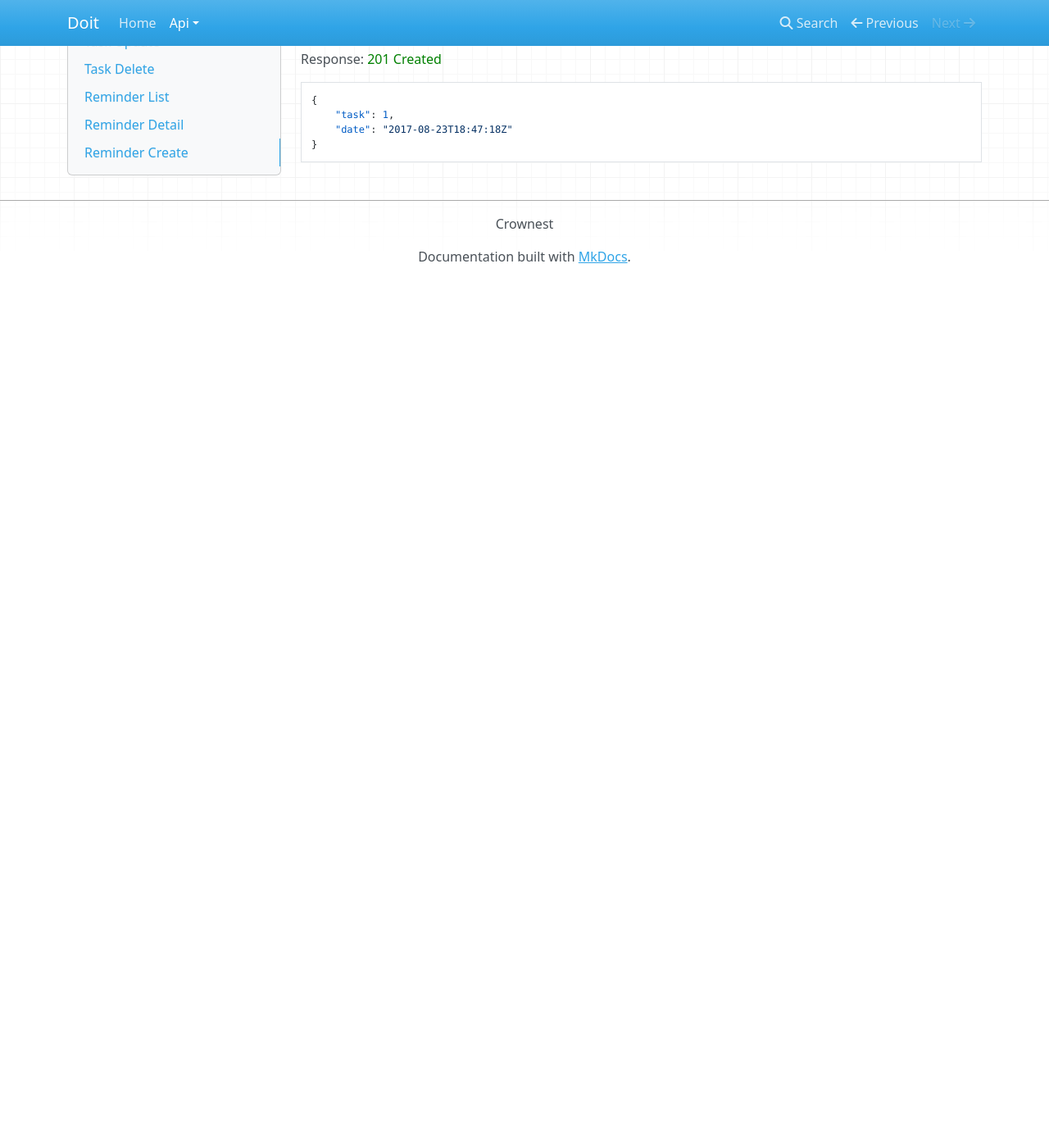
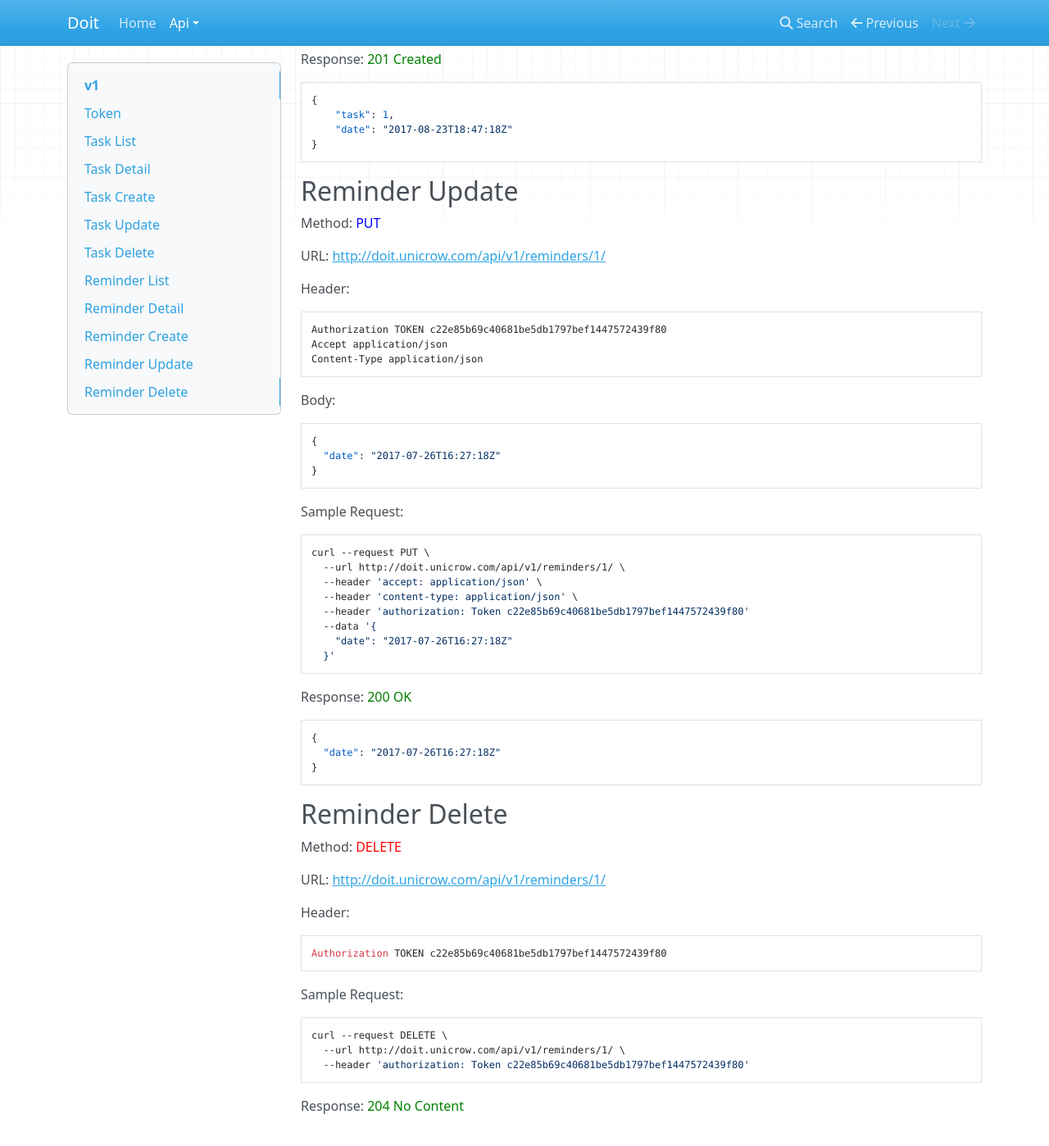
Before and after one commit to crownest/doit-backend, an MkDocs documentation site: the page built from docs/api/v1.md, in a window 1280 px wide and 1400 px high, scrolled down 6618 px. Shown: the whole window at 82% size. Built offline with MkDocs 1.6.1, drawn with Linux system fonts in a browser that asks for light colours; nearby versions of some CDN libraries; old or Windows-style settings are respelled for this version of MkDocs; before the commit the page ends 6959 px from its top, so only the background shows below that.

Commit message:
refs #37: A service for updating reminder

````diff
--- a/docs/api/v1.md
+++ b/docs/api/v1.md
@@ -353,3 +353,64 @@
     "date": "2017-08-23T18:47:18Z"
 }
 ```
+
+
+## **Reminder Update**
+
+Method: <span style="color:blue">PUT</span><br></p>
+
+URL: [http://doit.unicrow.com/api/v1/reminders/1/](http://doit.unicrow.com/api/v1/reminders/1/)
+
+Header:
+```
+Authorization TOKEN c22e85b69c40681be5db1797bef1447572439f80
+Accept application/json
+Content-Type application/json
+```
+
+Body:
+```
+{
+  "date": "2017-07-26T16:27:18Z"
+}
+```
+
+Sample Request:
+```bash
+curl --request PUT \
+  --url http://doit.unicrow.com/api/v1/reminders/1/ \
+  --header 'accept: application/json' \
+  --header 'content-type: application/json' \
+  --header 'authorization: Token c22e85b69c40681be5db1797bef1447572439f80'
+  --data '{
+    "date": "2017-07-26T16:27:18Z"
+  }'
+```
+
+Response: <span style="color:green">200 OK</span><br></p>
+```
+{
+  "date": "2017-07-26T16:27:18Z"
+}
+```
+
+
+## **Reminder Delete**
+
+Method: <span style="color:red">DELETE</span><br></p>
+
+URL: [http://doit.unicrow.com/api/v1/reminders/1/](http://doit.unicrow.com/api/v1/reminders/1/)
+
+Header:
+```
+Authorization TOKEN c22e85b69c40681be5db1797bef1447572439f80
+```
+
+Sample Request:
+```bash
+curl --request DELETE \
+  --url http://doit.unicrow.com/api/v1/reminders/1/ \
+  --header 'authorization: Token c22e85b69c40681be5db1797bef1447572439f80'
+```
+
+Response: <span style="color:green">204 No Content</span><br></p>
````
Also changed, not shown: README.md (+1 -1 lines), 2 other files.
